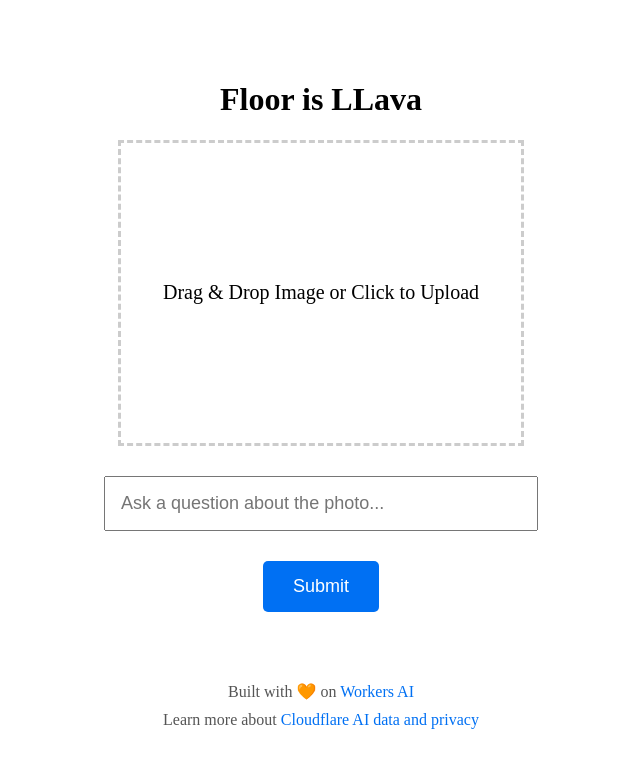
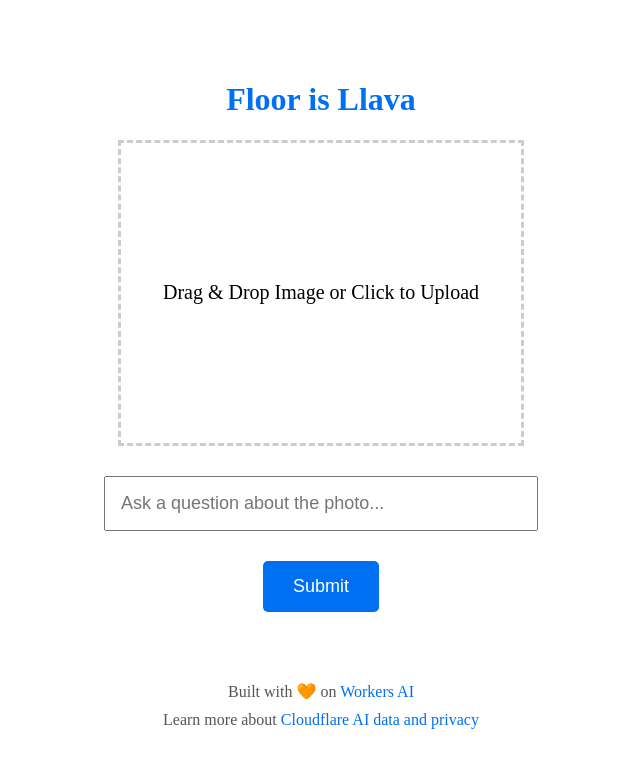
Before and after one commit to craigsdennis/floor-is-llava-workers-ai, a SvelteKit app: page / in a window 1280 px wide. Shown: the top 768 px of the page, without its empty margins (319-959 px from the left). Built offline with nearby package versions, Linux system fonts and the light colour scheme.

Commit message:
Adds purtier header

```diff
--- a/src/routes/+page.svelte
+++ b/src/routes/+page.svelte
@@ -111,7 +111,7 @@
 </script>
 
 <div class="container">
-	<h1>Floor is LLava</h1>
+	<h1>Floor is Llava</h1>
 	<div
 		class="upload-area {isDragging ? 'dragging' : ''}"
 		role="button"
@@ -170,6 +170,10 @@
 		flex-direction: column;
 		align-items: center;
 		margin-top: 60px;
+	}
+
+	h1 {
+		color: #0070f3;
 	}
 
 	.upload-area {
```
